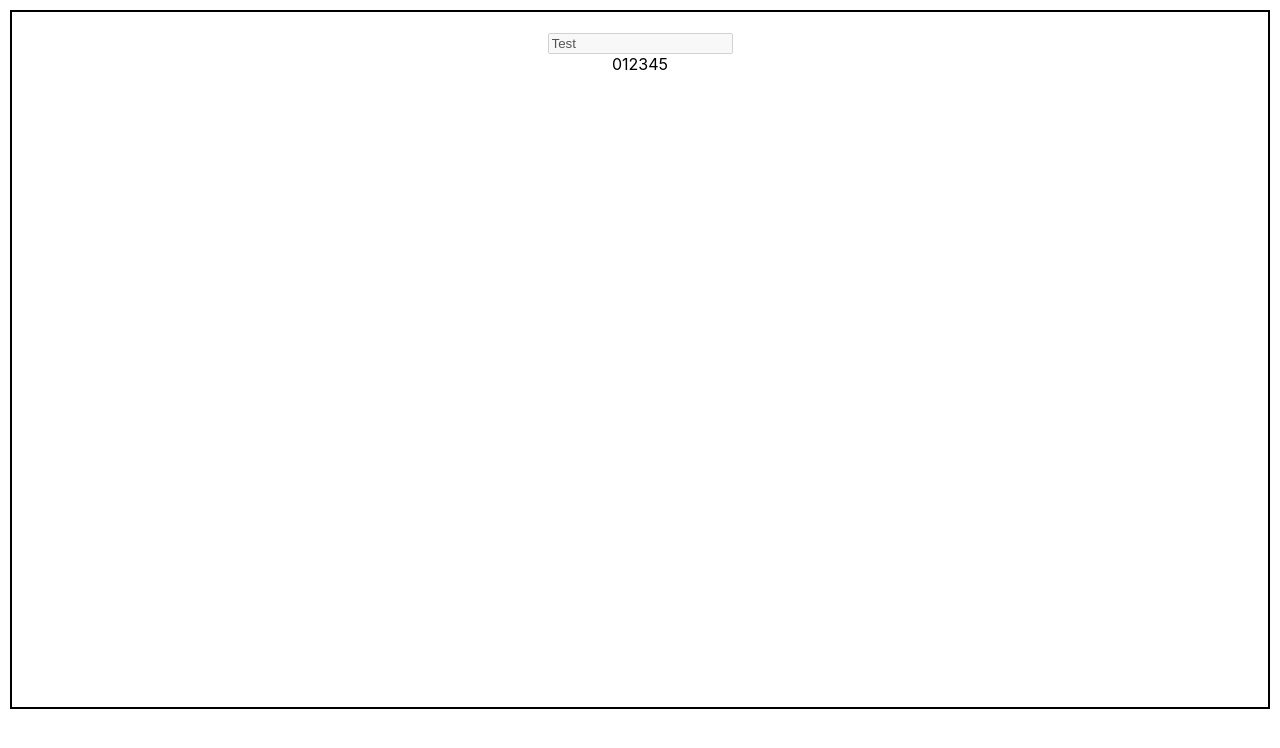
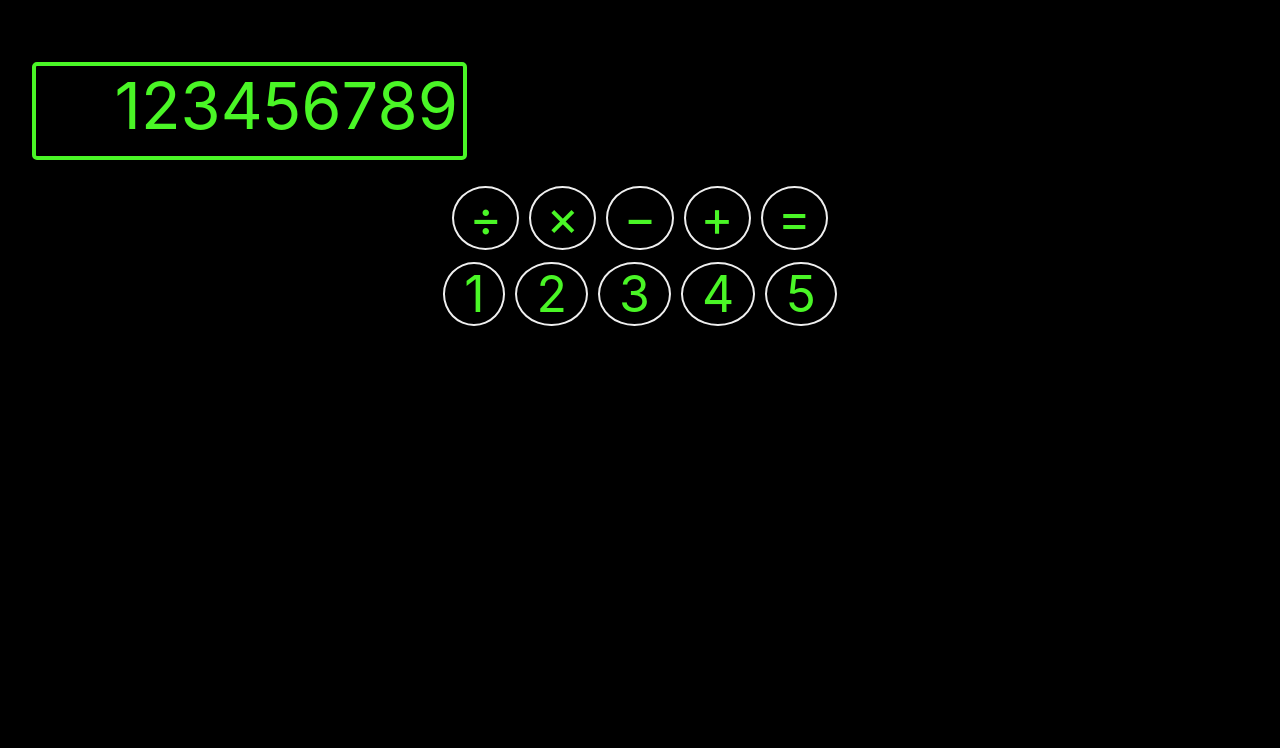
Before and after one commit to cmercado-b/react-calculator, a React (Create React App) app: page / in a window 1280 px wide. Shown: the top 748 px of the page. Built offline with nearby package versions, Linux system fonts and the light colour scheme.

Commit message:
Numbers and Operators Added

```diff
--- a/src/App.css
+++ b/src/App.css
@@ -1,7 +1,21 @@
-.App {
-    text-align: center;
-    border: 2px solid #000000;
-    height: 655px;
-    margin: 10px;
-    padding: 20px;
+html {
+    box-sizing: border-box;
+    background-color: black;
 }
+
+*,
+*::before,
+*::after {
+    box-sizing: inherit;
+    margin: 0;
+    padding: 0;
+}
+
+@media only screen {
+    .App {
+        border: 2px solid #000000;
+        height: 655px;
+        margin: 10px;
+        padding: 20px;
+    }
+}
--- a/src/themes/Calculator.js
+++ b/src/themes/Calculator.js
@@ -1,14 +1,55 @@
 import React from 'react';
 
 const Calculator = () => {
+    const styleOperator = {
+        height: '30px',
+        color: '#4AF626',
+        fontSize: '50px',
+        border: '2px solid #efefef',
+        borderRadius: '50%',
+        cursor: 'pointer',
+        textAlign: 'center',
+        padding: '0 15px',
+        margin: '5px',
+    };
+
+    const styleNumbers= {
+        height: '30px',
+        color: '#4AF626',
+        fontSize: '50px',
+        border: '2px solid #efefef',
+        borderRadius: '50%',
+        cursor: 'pointer',
+        textAlign: 'center',
+        padding: '0 19px',
+        margin: '5px',
+    };
+
+    const styleCalculator = {
+        textAlign: 'center',
+        margin: '20px',
+    };
+
+    const containerStyle = {
+        padding: '8px 0',
+    };
+
     return (
-        <div className="Calculator">
-            <a>0</a>
-            <a>1</a>
-            <a>2</a>
-            <a>3</a>
-            <a>4</a>
-            <a>5</a>
+        <div className="Calculator" style={styleCalculator}>
+            <div className="operator" style={containerStyle}>
+                <a onClick="" className="calculator-operator" style={styleOperator}>÷</a>
+                <a className="calculator-operator" style={styleOperator}>×</a>
+                <a className="calculator-operator" style={styleOperator}>−</a>
+                <a className="calculator-operator" style={styleOperator}>+</a>
+                <a className="calculator-operator" style={styleOperator}>=</a>
+            </div>
+            <div className="numbers" style={containerStyle}>
+                <a onClick="" className="calculator-numbers" style={styleNumbers}>1</a>
+                <a className="calculator-numbers" style={styleNumbers}>2</a>
+                <a className="calculator-numbers" style={styleNumbers}>3</a>
+                <a className="calculator-numbers" style={styleNumbers}>4</a>
+                <a className="calculator-numbers" style={styleNumbers}>5</a>
+            </div>
         </div>
     );
 };
--- a/src/themes/Output.js
+++ b/src/themes/Output.js
@@ -3,13 +3,21 @@ import React from 'react';
 const Output = () => {
 
     const style = {
-        width: '500px',
-        textAlign: 'center',
+        height: '98px',
+        width: '435px',
+        textAlign: 'right',
+        fontSize: '65px',
+        padding: '0 5px',
+        margin: '30px 0 0 0',
+        borderRadius: '5px',
+        color: '#4AF626',
+        border: '4px solid #4AF626',
+        cursor: 'none',
     };
 
     return (
-        <div className="Output">
-           <input type="text" value="Test" disabled/>
+        <div className="Output" style={style}>
+            123456789
         </div>
     );
 };
```
